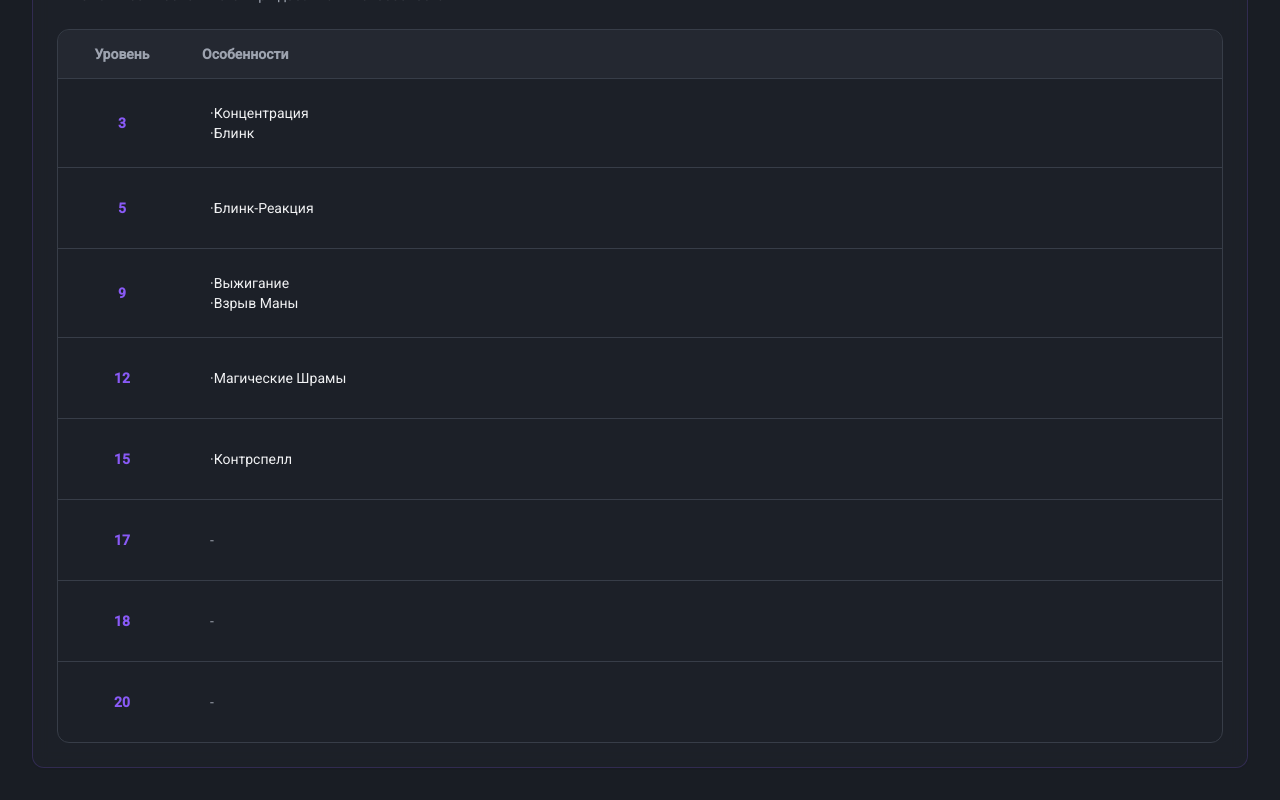
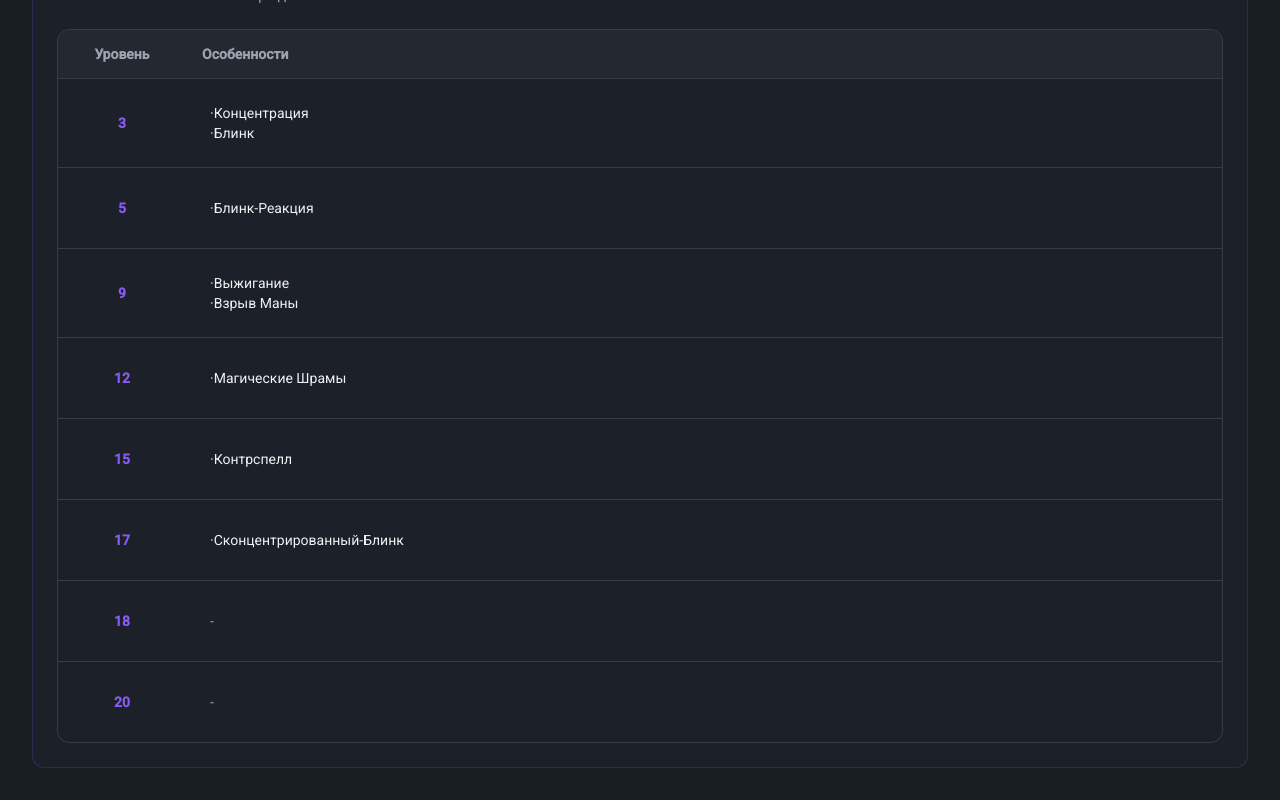
Before and after one commit to pr-poehali-dev/dnd-class-site-creation, a React (Vite) app: page / in a window 1280 px wide. Shown: the part 1050-1850 px from the top of the page. Built offline with nearby package versions, Linux system fonts and the light colour scheme.

Commit message:
Добавить сконцентрированный механизм Блинка

```diff
--- a/src/pages/Index.tsx
+++ b/src/pages/Index.tsx
@@ -35,7 +35,8 @@ const Index = () => {
     5: '·Блинк-Реакция',
     9: '·Выжигание\n·Взрыв Маны',
     12: '·Магические Шрамы',
-    15: '·Контрспелл'
+    15: '·Контрспелл',
+    17: '·Сконцентрированный-Блинк'
   });
   const [editingLevel, setEditingLevel] = useState<number | null>(null);
   const [editingText, setEditingText] = useState('');
```
